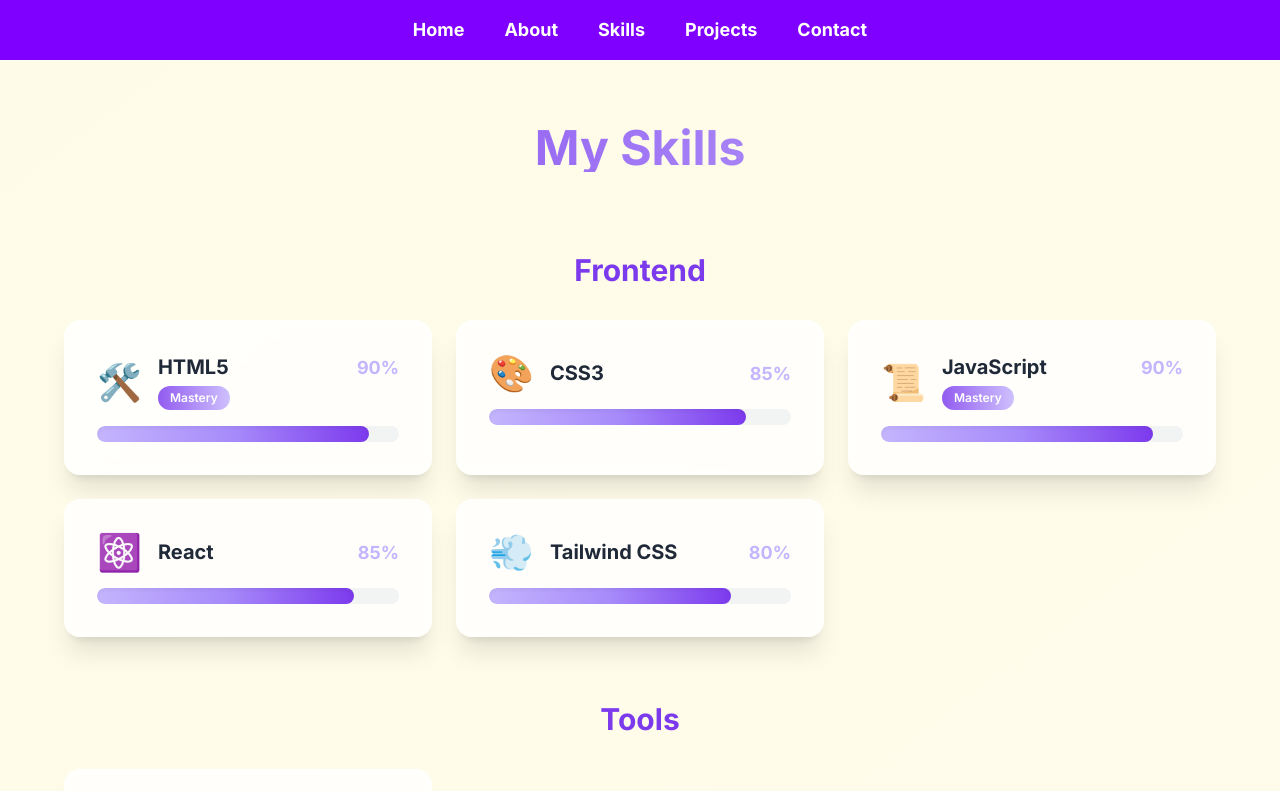
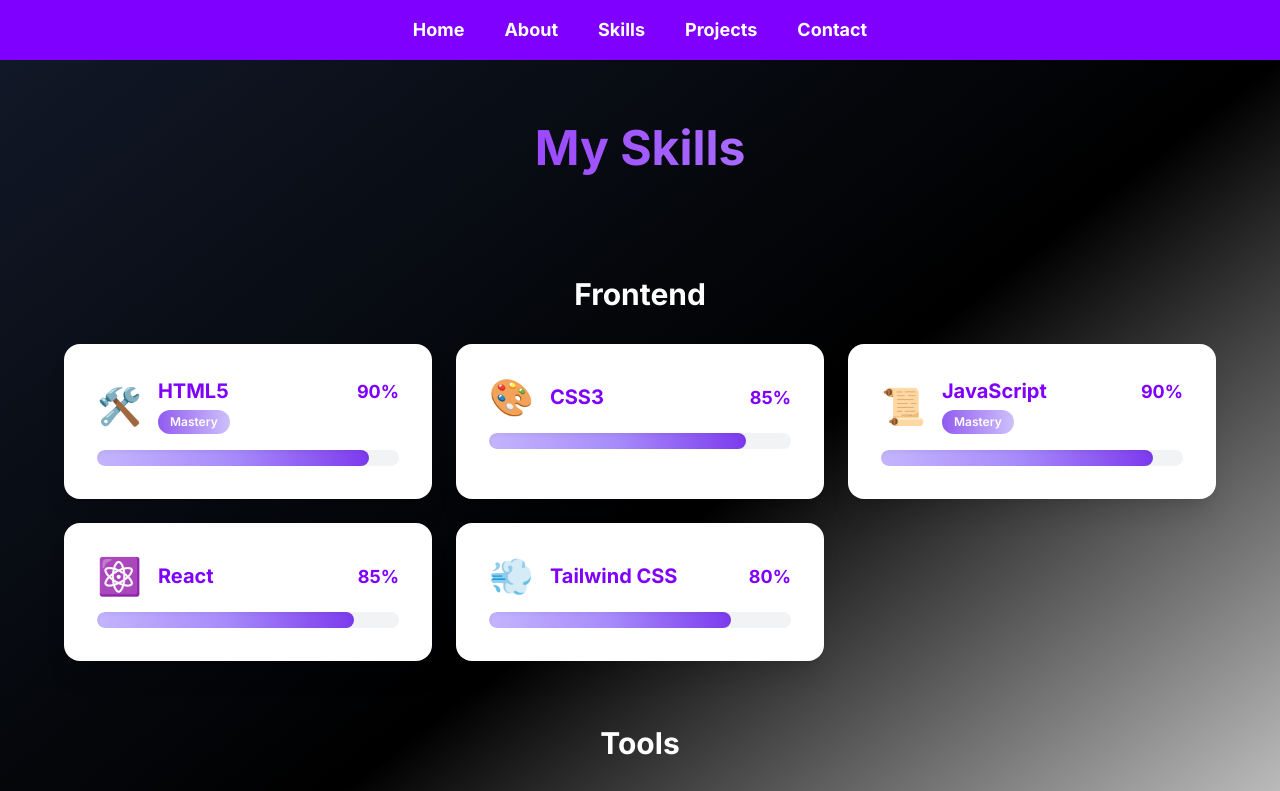
Before and after one commit to anik0103/Anik-s-Portfolio, a React (Create React App) app: page /skills in a window 1280 px wide. Shown: the top 791 px of the page. Built offline with nearby package versions, Linux system fonts and the light colour scheme.

Commit message:
feat: update styles in Skills component for improved visual appeal

```diff
--- a/src/Components/Skills/Skills.js
+++ b/src/Components/Skills/Skills.js
@@ -11,9 +11,9 @@ function Skills() {
   const categories = ["Frontend", "Tools"];
 
   return (
-    <section className="min-h-screen bg-gradient-to-br from-[#FEFCE8] to-[#FFFBEB] py-16 px-4">
+    <section className="min-h-screen bg-gradient-to-br from-gray-900 via-black to-gray-900] py-16 px-4">
       <div className="max-w-6xl mx-auto">
-        <h2 className="text-5xl font-bold bg-gradient-to-r from-[#7C3AED] to-[#C4B5FD] bg-clip-text text-transparent text-center mb-20">
+        <h2 className="text-5xl font-bold bg-gradient-to-r from-[#7F00FF] to-[#C4B5FD] bg-clip-text text-transparent text-center mb-20 pb-6">
           My Skills
         </h2>
 
@@ -25,14 +25,14 @@ function Skills() {
 
           return (
             <div key={category} className="mb-16">
-              <h3 className="text-3xl font-bold text-[#7C3AED] mb-8 text-center">
+              <h3 className="text-3xl font-bold text-white mb-8 text-center">
                 {category}
               </h3>
               <div className="grid grid-cols-1 md:grid-cols-2 lg:grid-cols-3 gap-6">
                 {catSkills.map((skill) => (
                   <div
                     key={skill.name}
-                    className="group bg-white/80 backdrop-blur-sm rounded-2xl shadow-xl p-8 hover:scale-105 hover:shadow-2xl hover:shadow-purple-500/25 transition-all duration-500 hover:-translate-y-2 border border-white/50"
+                    className="group bg-white backdrop-blur-sm rounded-2xl shadow-xl p-8 hover:scale-105 hover:shadow-2xl hover:shadow-purple-500/25 transition-all duration-500 hover:-translate-y-2 border border-white/50"
                   >
                     <div className="flex items-center mb-4">
                       <div className="text-4xl mr-4 group-hover:animate-bounce">
@@ -40,10 +40,10 @@ function Skills() {
                       </div>
                       <div className="flex-1">
                         <div className="flex justify-between items-baseline">
-                          <h4 className="text-xl font-bold text-gray-800 group-hover:text-[#7C3AED] transition-colors">
+                          <h4 className="text-xl font-bold text-[#7F00FF] group-hover:text-[#7C3AED] transition-colors">
                             {skill.name}
                           </h4>
-                          <span className="text-[#C4B5FD] font-bold text-lg">
+                          <span className="text-[#7F00FF] font-bold text-lg">
                             {skill.level}%
                           </span>
                         </div>
```
